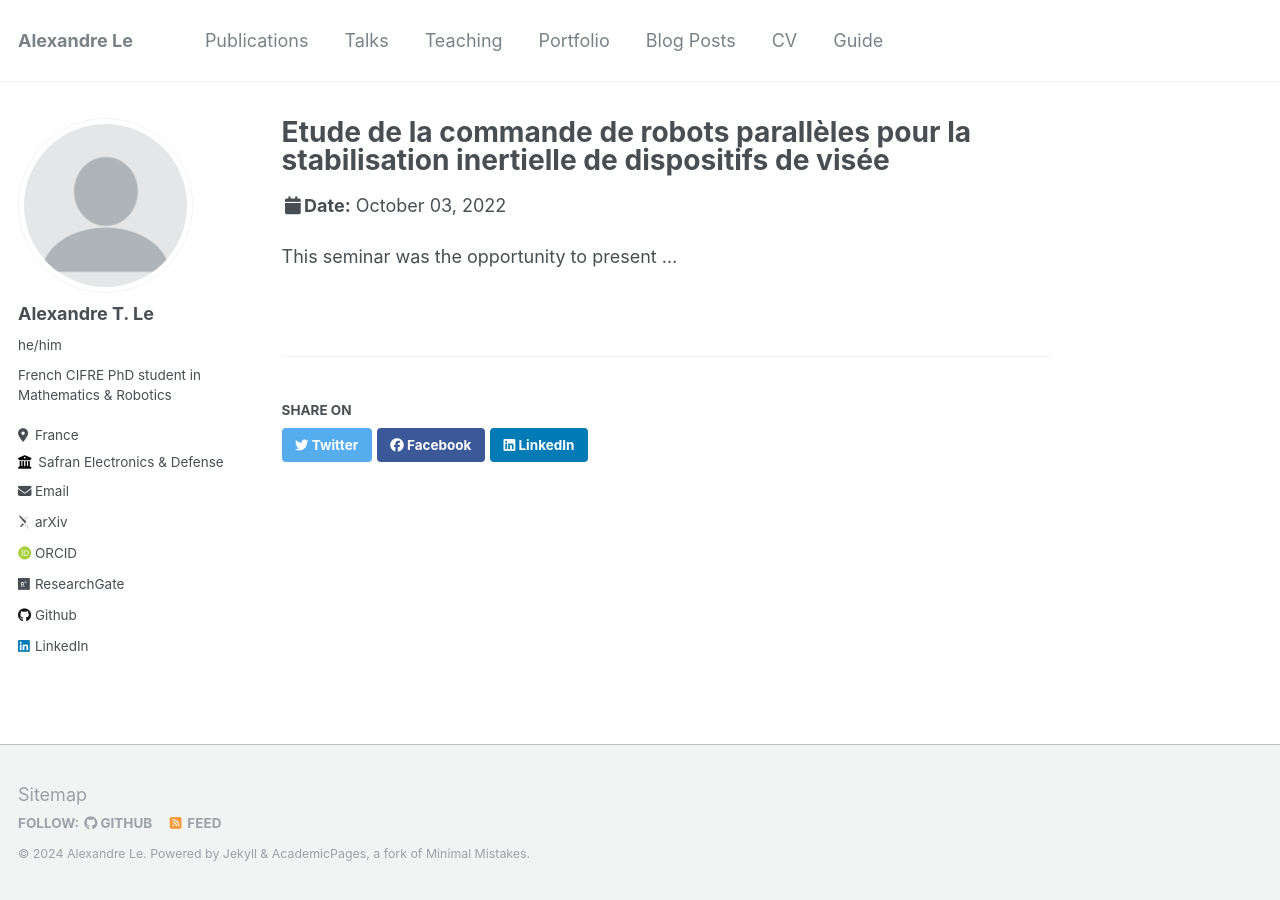
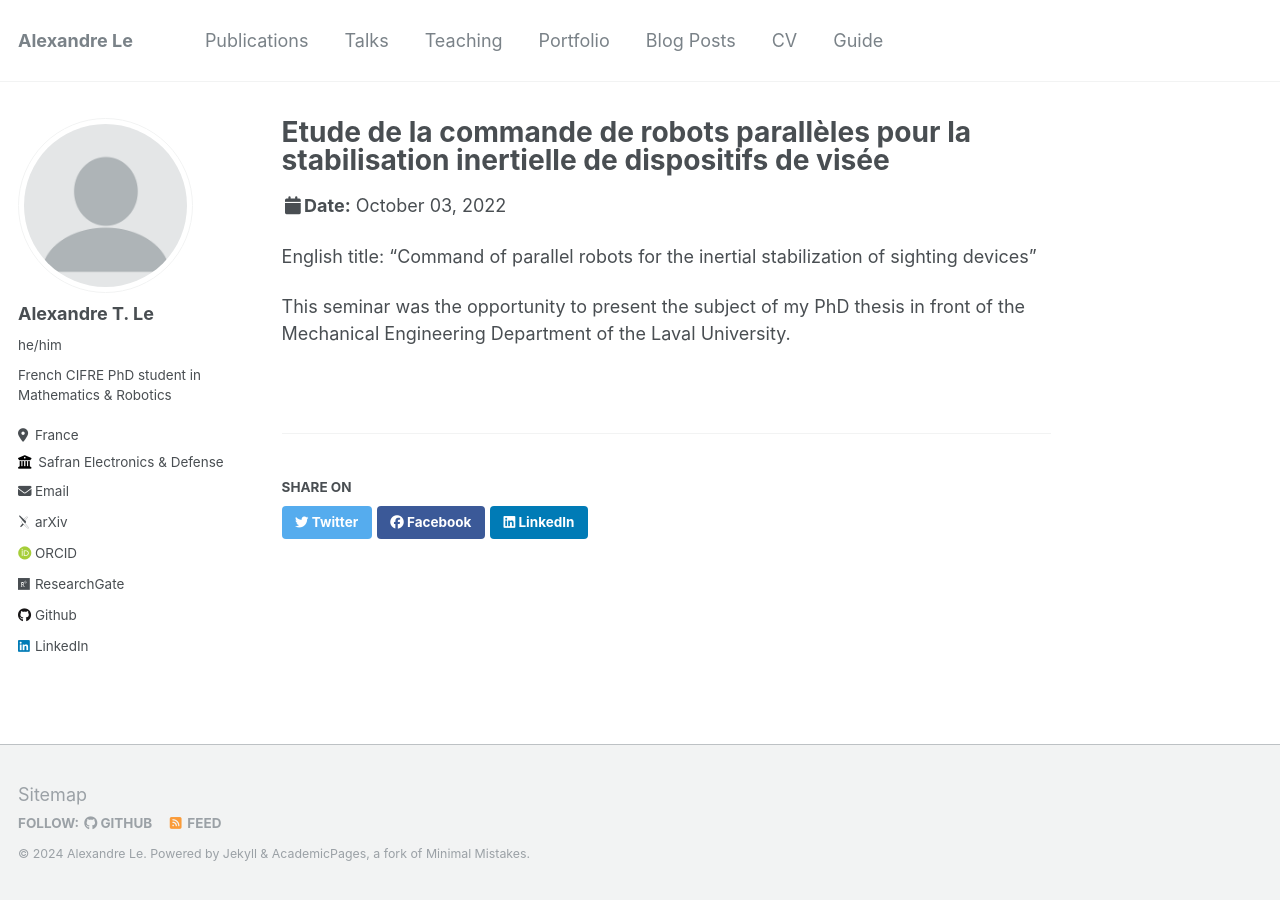
Before and after one commit to alexandre-tle/alexandre-tle.github.io, a Jekyll site: the page built from _talks/2022-10-03-Canada.md, in a window 1280 px wide. Built offline with Jekyll 4.4.1, drawn with Linux system fonts in a browser that asks for light colours; some web fonts are replaced.

Commit message:
Update and rename 2022-10-03-talk-1.md to 2022-10-03-Canada.md

```diff
--- a/_talks/2022-10-03-talk-1.md
+++ b/_talks/2022-10-03-Canada.md
@@ -8,4 +8,6 @@ date: 2022-10-03
 location: "Laval, Québec, Canada"
 ---
 
-This seminar was the opportunity to present ...
+English title: "Command of parallel robots for the inertial stabilization of sighting devices"
+
+This seminar was the opportunity to present the subject of my PhD thesis in front of the Mechanical Engineering Department of the Laval University.
```
